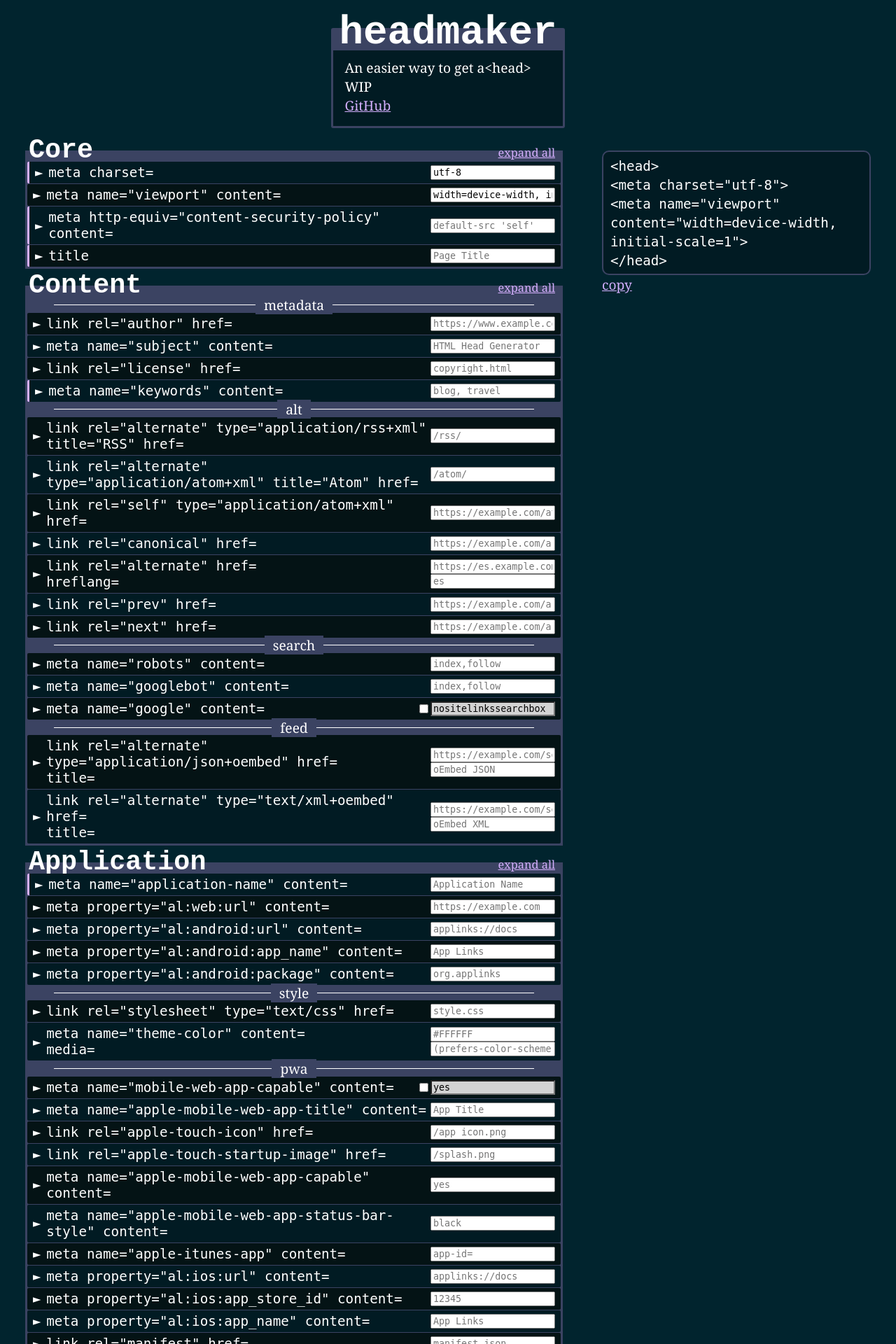
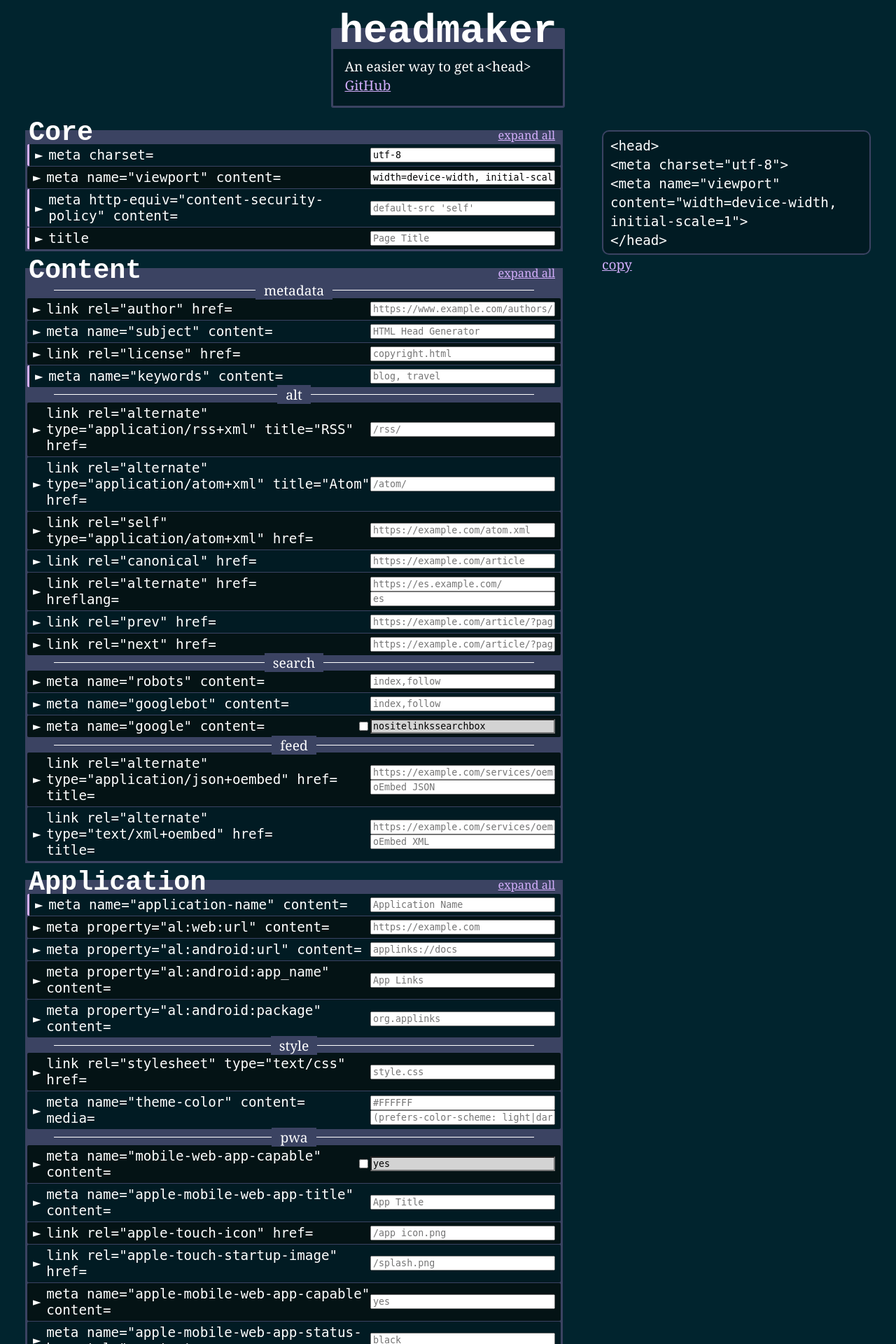
Before and after one commit to ksymph/headmaker, a PHP site: page /index_new.php in a window 1280 px wide. Shown: the top 1920 px of the page at 70% size. Run offline with PHP 8.4, Linux system fonts and the light colour scheme.

Commit message:
tweak style, add support for spaces in subcategories

```diff
--- a/index_new.php
+++ b/index_new.php
@@ -14,7 +14,6 @@
 			<h1>headmaker</h1>
 			<div id="intro-desc">
 				<p>An easier way to get a<span class="mono">&lt;head></span></p>
-				<p>WIP</p>
 				<p><a href="https://github.com/Flicsmo/headmaker">GitHub</a></p>
 			</div>
 		</header>
@@ -85,13 +84,14 @@
 		</section>
 
 		<footer>
-			<p>Thank you <a href="https://htmlhead.dev">htmlhead.dev</a> for the concise info and descriptions</p>
+			<p>Made by <a href="https://kwikle.me/">Kelton Wikle</a></p>
+			<p>Thank you <a href="https://htmlhead.dev">htmlhead.dev</a></p>
 			<p>Further reading:</p>
 			<ul>
 				<li><a href="https://html.spec.whatwg.org/multipage/semantics.html#standard-metadata-names">WHATWG standard metadata names</a></li>
 				<li><a href="https://wiki.whatwg.org/wiki/MetaExtensions">WHATWG non-standard &ltmeta> names</a></li>
 			</ul>
-			<a href="https://creativecommons.org/publicdomain/zero/1.0/">
+			<a href="https://creativecommons.org/publicdomain/zero/1.0/" id="license">
 				<img src="https://i.creativecommons.org/p/zero/1.0/88x31.png" alt="CC0">
 			</a>
 		</footer>
--- a/script_new.js
+++ b/script_new.js
@@ -30,8 +30,10 @@ function populateForms(tags) {
 		categories[category].innerHTML += `<div class="subcategory null"></div>`;
 	}
 	for (const tag of tags) {
+		const subcategoryString = tag.subcategory;
+		tag.subcategory = tag.subcategory ? tag.subcategory.replace(/\s+/g, '-') : null;
 		if (!categories[tag.category].querySelector(`.${tag.subcategory}`)) {
-			categories[tag.category].innerHTML += `<div class="subcategory ${tag.subcategory}"><div class="subcategory-header"><span>${tag.subcategory}</span></div></div>`;
+			categories[tag.category].innerHTML += `<div class="subcategory ${tag.subcategory}"><div class="subcategory-header"><span>${subcategoryString}</span></div></div>`;
 		}
 	}
 
@@ -207,6 +209,7 @@ function addAutofillListeners() {
 		for (const autofillItem of autofillList) {
 			autofillItem.addEventListener("click", function() {
 				input.value = autofillItem.innerText;
+				buildOutput();
 			});
 		}
 	}
--- a/style_new.css
+++ b/style_new.css
@@ -40,7 +40,7 @@ a, .link {
 header {
 	background-color: var(--background-b);
 	border: 3px solid var(--primary);
-	border-top: 32px solid var(--primary);
+	border-top: 30px solid var(--primary);
 	border-radius: 3px;
 	margin-top: 32px;
 }
@@ -93,7 +93,7 @@ h1 {
 .category-label {
 	display: flex;
 	justify-content: space-between;
-	height: 16px;
+	height: 20px;
 	align-items: flex-end;
 }
 .category-label-main {
@@ -193,6 +193,10 @@ h1 {
 	font-family: monospace;
 }
 
+.tag-input input[type="text"] {
+	width: 256px;
+}
+
 .tag-input.input-check {
 	flex-direction: row;
 }
@@ -247,3 +251,9 @@ h1 {
 	padding: 6px 10px;
 	overflow: auto;
 }
+
+#license {
+	display: block;
+	width: 100%;
+	text-align: center;
+}
```
